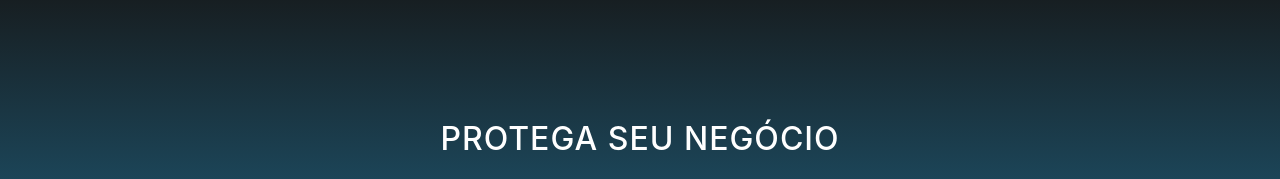
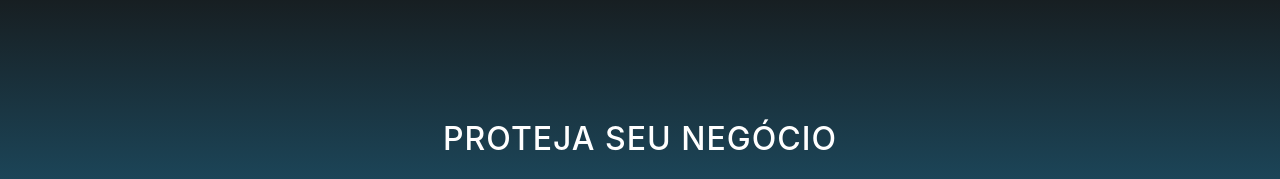
Before and after one commit to samuelpordeus/weltancompliance, a website with bundled scripts: page index.html in a window 1280 px wide. Shown: the part 840-1019 px from the top of the page. Built offline with nearby package versions, Linux system fonts and the light colour scheme.

Commit message:
Fix typo on index.html

```diff
--- a/index.html
+++ b/index.html
@@ -67,7 +67,7 @@
     <div class="container">
       <div class="row">
         <div class="col-lg-8 mx-auto">
-          <h2 class="text-white mb-4">PROTEGA SEU NEGÓCIO</h2>
+          <h2 class="text-white mb-4">PROTEJA SEU NEGÓCIO</h2>
           <p class="text-white-50">"Weltan" vem do alemão <i>Weltanschauung</i>, que significa cosmovisão, ou visão de mundo. Nós acreditamos na integridade corporativa que muda a forma como sua organização encara a realidade, em um verdadeiro <i>paradigm shift</i> ético. <br> Atualmente, ter um programa de compliance sólido deixou de ser opcional para o empresário que quer proteger sua empresa. Nós gerimos seu risco operacional contra fraudes, lavagem de dinheiro e desvios do orçamento. Além disso, a partir de uma metodologia preventiva, nós criamos uma <i>cultura de compliance</i> na sua organização que, a médio e longo prazo, diminui a incidência de processos judiciais e sanções administrativas.</p>
         </div>
       </div>
```
